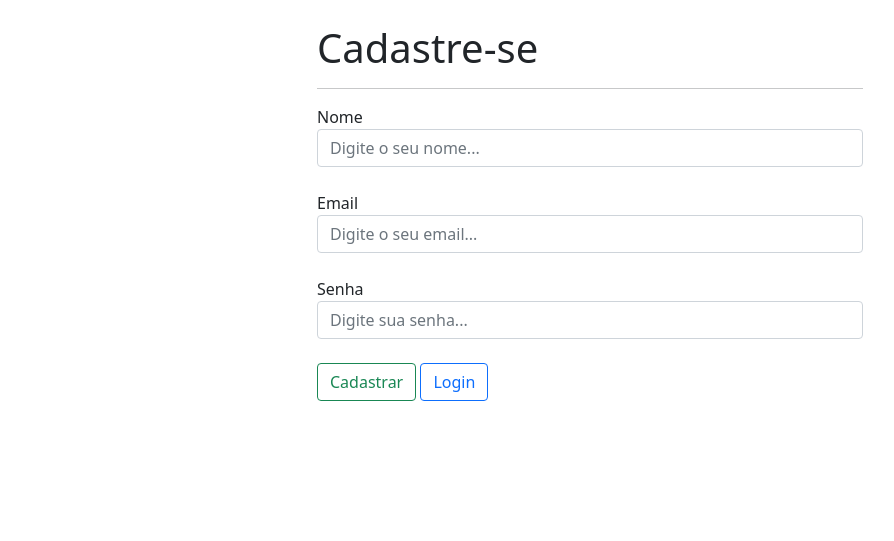
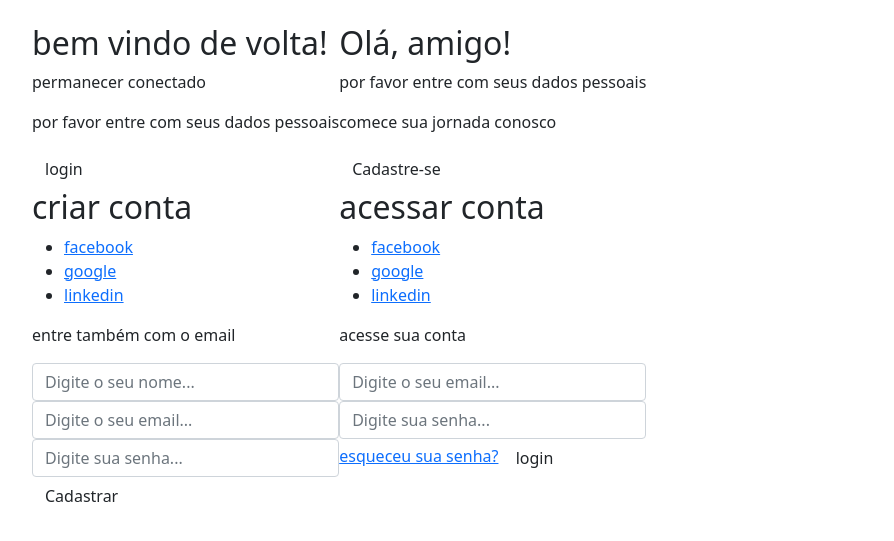
Before and after one commit to BryanWille/magis, a Django app: page /auth/cadastro/ in a window 1280 px wide. Shown: the part 56-597 px from the top of the page, without its empty margins (50-944 px from the left). Run offline with Django 4.2, Linux system fonts and the light colour scheme.

Commit message:
commint do cabuloso
movimenta login e cadastro, atualiza html e prepara css e js

```diff
--- a/main/urls.py
+++ b/main/urls.py
@@ -3,6 +3,6 @@ from .views import index, quests
 
 
 urlpatterns = [
-    path('', index, name='index'),
+    path('', index, name='index.html'),
     path('quests/', quests, name='quests')
 ]
--- a/static/css/cadastro.css
+++ b/static/css/cadastro.css
@@ -0,0 +1,3 @@
+.container{
+    display: flex;
+}
--- a/templates/base.html
+++ b/templates/base.html
@@ -10,7 +10,6 @@
 
     </head>
     <body>
-        <main>
             {% block conteudo %}
             {% endblock %}
         </main>
--- a/templates/usuarios/cadastro.html
+++ b/templates/usuarios/cadastro.html
@@ -1,7 +1,8 @@
 {% extends "base.html" %}
 {% block titulo %}CADASTRO{% endblock %}
 {% block conteudo %}
-    <div class="container">
+<link href="/static/css/cadastro.css" rel="stylesheet">
+
     <br>
     {% if status == "0" %}
         <div class="alert alert-success" role="alert">
@@ -28,29 +29,68 @@
             Erro interno do sistema!
         </div>
     {% endif %}
-        <div class="row">
-            <div class="col-md-3">
+    {% if status == "1" %}
+    <div class="alert alert-danger" role="alert">
+        Email ou senha invalidos!
     </div>
-            <div class="col-md">
-                <h1>Cadastre-se</h1>
-                <hr>
+    {% endif %}
+    {% if status == "2" %}
+    <div class="alert alert-danger" role="alert">
+        Faça login antes de tentar acessar o sistema!
+    </div>
+    {% endif %}
+    <div class="container">
+        <div class="content first-content">
+            <div class="first-column">
+                <h2 class="title"> bem vindo de volta!</h2>
+                <p class = "description">permanecer conectado </p>
+                <p class = "description"> por favor entre com seus dados pessoais</p>
+                <button class="btn">login</button>
+            </div> <!--fim first column-->
+            <div class="second-column">
+                <h2 class="title">criar conta</h2>
+                <div class="social-media">
+                    <ul>
+                        <li><a href="">facebook</a></li>
+                        <li><a href="">google</a></li>
+                        <li><a href="">linkedin</a></li>
+                    </ul>
+                </div><!---fim social media-->
+                <p class="description">entre também com o email</p>
                             <form method="POST" action="{% url "valida_cadastro" %}">{% csrf_token %}
-                    <label>Nome</label>
                             <input  class="form-control" type="text" placeholder="Digite o seu nome..." name="nome">
-                    <br>
-                    <label>Email</label>
                             <input  class="form-control" type="email" placeholder="Digite o seu email..." name="email">
-                    <br>
-                    <label>Senha</label>
                             <input  class="form-control" type="password" placeholder="Digite sua senha..." name="senha">
-                    <br>
-                    <input class="btn btn-outline-success" type="submit" value="Cadastrar">
-                    <a href="{% url 'login1' %}" class="btn btn-outline-primary">Login</a>
+                            <button class="btn">Cadastrar</button>
                         </form>
+            </div><!--fim second-column-->
+        </div> <!---fim first content--->
 
-            </div>
-            <div class="col-md-3">
-            </div>
-        </div>
-    </div>
+        <div class="content second-content">
+            <div class="first-column">
+            <h2 class="title">Olá, amigo!</h2>
+            <p class = "description">por favor entre com seus dados pessoais </p>
+            <p class = "description">comece sua jornada conosco</p>
+            <button class="btn">Cadastre-se</button>
+            </div> <!--fim first column-->
+           <div class="second-column"><h2 class="title">acessar conta</h2>
+            <div class="social-media">
+                <ul>
+                    <li><a href="">facebook</a></li>
+                    <li><a href="">google</a></li>
+                    <li><a href="">linkedin</a></li>
+                </ul>
+            </div><!---fim social media-->
+            <p class="description">acesse sua conta</p>
+                        <form method="POST" action="{% url "valida_cadastro" %}">{% csrf_token %}
+                        <input  class="form-control" type="email" placeholder="Digite o seu email..." name="email">
+                        <input  class="form-control" type="password" placeholder="Digite sua senha..." name="senha">
+                        <a href="#">esqueceu sua senha?</a>
+                        <button class="btn">login</button>
+                    </form>
+           </div><!---fim second conlumn--->
+        </div><!---fim second content--->
+    </div> <!--fim container-->
+
+
 {% endblock conteudo %}
```
Also changed, not shown: templates/main/index.html (+2 -5 lines), templates/usuarios/cadastro.css (added, +9 -0 lines), db.sqlite3. Lines whose indentation alone changed are shown as unchanged.
